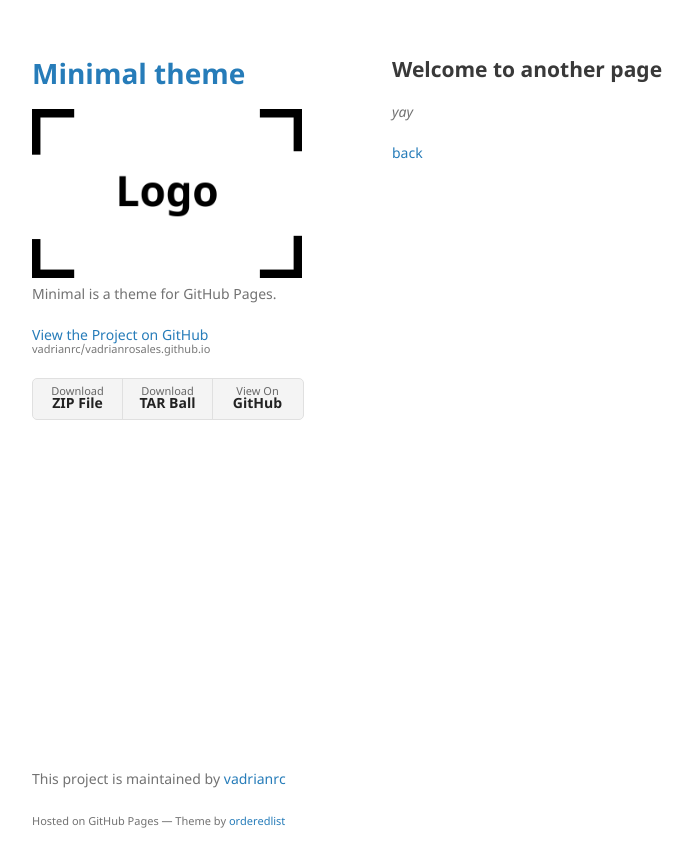
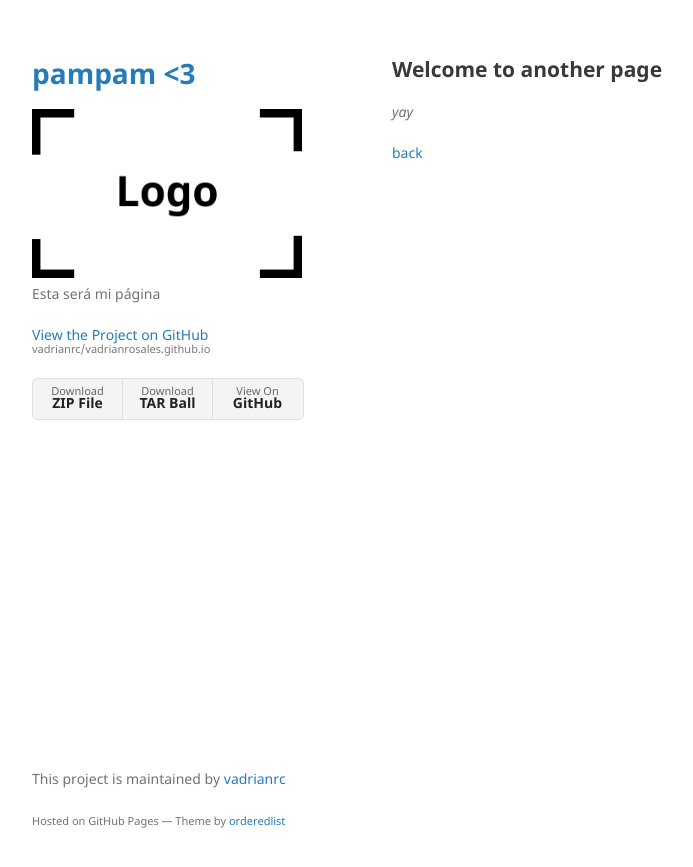
Before and after one commit to vadrianrc/vadrianrosales.github.io, a Jekyll site: the page built from another-page.md, in a window 1280 px wide. Shown: the top 867 px of the page, without its empty margins (178-871 px from the left). Built offline with Jekyll 4.4.1, drawn with Linux system fonts in a browser that asks for light colours; our own code applies the rules of GitHub Pages for plain Markdown files.

Commit message:
Update _config.yml

```diff
--- a/_config.yml
+++ b/_config.yml
@@ -1,6 +1,6 @@
-title: Minimal theme
+title: pampam <3
 logo: /assets/img/logo.png
-description: Minimal is a theme for GitHub Pages.
+description: Esta será mi página
 show_downloads: true
 google_analytics:
 theme: jekyll-theme-minimal
```
